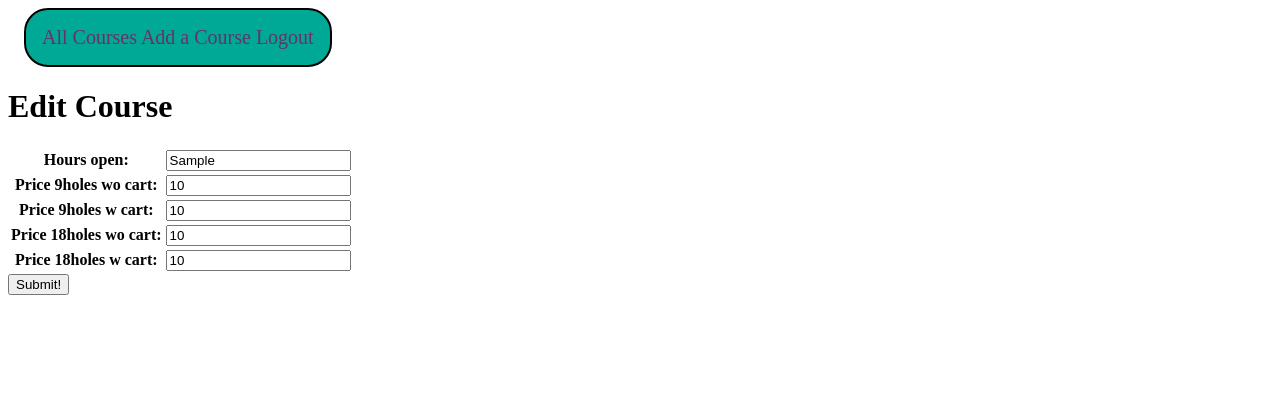
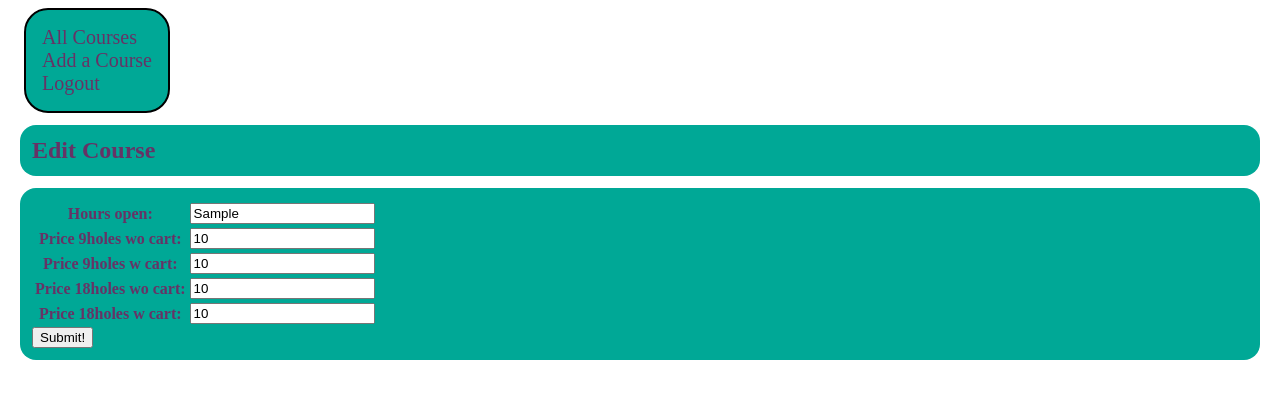
Before and after one commit to Msamson09/Golf_Course_Review, a Django app: page /golfcourse/1/update/ in a window 1280 px wide. Shown: the top 399 px of the page. Run offline with Django 3.2, Linux system fonts and the light colour scheme; a user stored in the database is signed in; tables that the repository leaves empty hold one stand-in row (values such as "Sample post").

Commit message:
completes bare min styling

```diff
--- a/main_app/static/css/form.css
+++ b/main_app/static/css/form.css
@@ -0,0 +1,21 @@
+.form-sect, .form-container {
+  background-color: #00A896;
+  align-items: center;
+  justify-content: center;
+  flex-wrap: wrap;
+  border-radius: 1rem;
+  color: #636;
+  padding: 0.75rem;
+  margin: 0.75rem
+}
+
+.header {
+  background-color: #00A896;
+  align-items: center;
+  justify-content: center;
+  flex-wrap: wrap;
+  border-radius: 1rem;
+  color: #636;
+  padding: 0.75rem;
+  margin: 0.75rem
+}
--- a/main_app/templates/base.html
+++ b/main_app/templates/base.html
@@ -19,12 +19,12 @@
   <nav>
     <div class="navbar-item">
       {% if user.is_authenticated %}
-      <a href="{% url 'golfcourse_index' %}">All Courses</a></li>
-      <a href="{% url 'golfcourse_create' %}">Add a Course</a></li>
+      <a href="{% url 'golfcourse_index' %}">All Courses</a></li><br>
+      <a href="{% url 'golfcourse_create' %}">Add a Course</a></li><br>
       <a href="{% url 'logout' %}">Logout</a></li>
       {% comment %} <li><a href="{% url 'logout' %}">Log Out</a></li> {% endcomment %}
       {% else %}
-      <a href="{% url 'home' %}">Login</a></li>
+      <a href="{% url 'home' %}">Login</a></li><br>
       <a href="{% url 'signup' %}">Sign Up</a></li>
       {% endif %}
     </div>
--- a/main_app/templates/home.html
+++ b/main_app/templates/home.html
@@ -2,7 +2,7 @@
 {% load static %}
 
 {% block head %}
-<link rel="stylesheet" type="text/css" href="{% static 'css/home.css' %}"/>
+<link rel="stylesheet" type="text/css" href="{% static 'css/login.css' %}"/>
 {% endblock %}
 
 {% block content %}
@@ -12,7 +12,7 @@
   </div>
 </section>
 {% if not user.is_authenticated %}
-  <section>
+  <section name="login-form">
     <form action="{% url 'home' %}" method="post" class="login">
       <h1>Login</h1>
       {% csrf_token %}
--- a/main_app/templates/main_app/golfcourse_form.html
+++ b/main_app/templates/main_app/golfcourse_form.html
@@ -4,6 +4,8 @@
 <link rel="stylesheet" href="{% static 'css/form.css' %}">
 {% endblock head %}
 {% block content %}
+
+<section name="form">
     {% if object %}
       <h1 class='header'>Edit Course</h1>
     {% else %}
@@ -20,4 +22,5 @@
     </div>
     </form>
   </section>
+</section>
 {% endblock content %}
--- a/main_app/templates/signup.html
+++ b/main_app/templates/signup.html
@@ -6,19 +6,20 @@
 {% endblock %}
 
 {% block content %}
-
+<section name="signup-form">
   <div class="page-header">
-  <h1>Sign Up</h1>
   </div>
   {% if error_message %}
     <p class="red-text">{{ error_message }}</p>
   {% endif %}
   <form action="" method="post" class="form-container" autocomplete="off">
+    <h1>Sign Up</h1>
     {% csrf_token %}
     <table>
       {{ form.as_table }}
     </table>
     <button type="submit" class="btn submit">Submit!</button>
   </form>
+</section>
 
 {% endblock %}
--- a/main_app/urls.py
+++ b/main_app/urls.py
@@ -5,7 +5,7 @@ urlpatterns = [
     path('', views.Home.as_view(), name='home'),
     path('golfcourse/', views.GolfCourseList.as_view(), name='golfcourse_index'),
     path('golfcourse/<int:pk>/', views.golfcourse_detail, name='golfcourse_detail'),
-    path('golfcourse/crate/', views.GolfCourseCreate.as_view(), name='golfcourse_create'),
+    path('golfcourse/create/', views.GolfCourseCreate.as_view(), name='golfcourse_create'),
     path('golfcourse/<int:pk>/update/', views.GolfCourseUpdate.as_view(), name='golfcourse_update'),
     path('accounts/signup/', views.signup, name='signup'),
     path('cats/<int:pk>/add_photo/', views.add_photo, name='add_photo')
```
Also changed, not shown: main_app/static/css/home.css (+11 -0 lines), main_app/static/css/login.css (+10 -0 lines), main_app/templates/golfcourse/golfcourse_detail.html (+7 -1 lines), main_app/static/images/Default Golf Pic.jpeg (added). Lines whose indentation alone changed are shown as unchanged.
